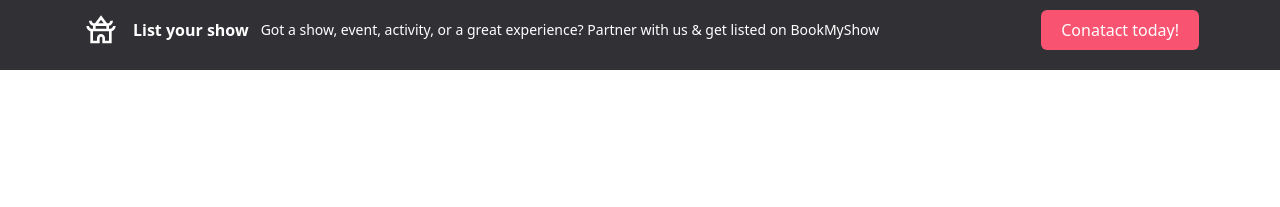
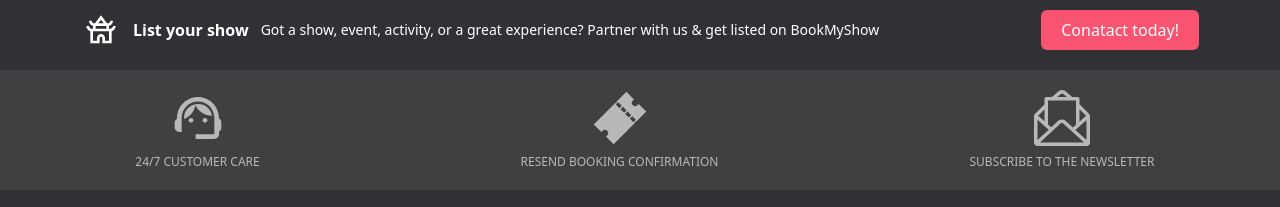
Before and after one commit to anuj123-45/Book-My-Show, a React (Vite) app: page /plays in a window 1280 px wide. Shown: the part 610-817 px from the top of the page. Built offline with nearby package versions, Linux system fonts and the light colour scheme; no server answers.

Commit message:
Cutomer care section done

```diff
--- a/src/components/Footer/Footer.jsx
+++ b/src/components/Footer/Footer.jsx
@@ -1,7 +1,10 @@
 import React from 'react'
 import { MdOutlineTempleBuddhist } from "react-icons/md";
-// import { RiCustomerService2Line } from "react-icons/ri";
-// import { LuTickets } from "react-icons/lu";
+import { MdSupportAgent } from "react-icons/md";
+import { IoTicketSharp } from "react-icons/io5";
+import { SlEnvolopeLetter } from "react-icons/sl";
+
+
 
 
 
@@ -31,6 +34,42 @@
             </div>
           </div>
 
+          <div className='w-full bg-anuj-1200 mt-5 py-5'>
+            <div className='flex justify-around'>
+
+              <div className='flex flex-col items-center text-anuj-1300 hover:text-white gap-2'>
+                <div className="w-36 h-14">
+                  <MdSupportAgent className="w-full h-full" />
+                </div>
+                <span className='text-xs'>24/7 CUSTOMER CARE</span>
+              </div>
+
+              <div className='flex flex-col items-center text-anuj-1300 hover:text-white gap-2'>
+                <div className="w-36 h-14">
+                  <IoTicketSharp className="w-full h-full" />
+                </div>
+                <span className='text-xs'>RESEND BOOKING CONFIRMATION</span>
+              </div>
+
+              <div className='flex flex-col items-center text-anuj-1300 hover:text-white gap-2'>
+                <div className="w-36 h-14">
+                  <SlEnvolopeLetter className="w-full h-full" />
+                </div>
+                <span className='text-xs'>SUBSCRIBE TO THE NEWSLETTER</span>
+              </div>
+            </div>
+          </div>
+
+
+
+
+
+
+
+
+
+
+
 
 
         </div>
```
Lines whose indentation alone changed are shown as unchanged.
